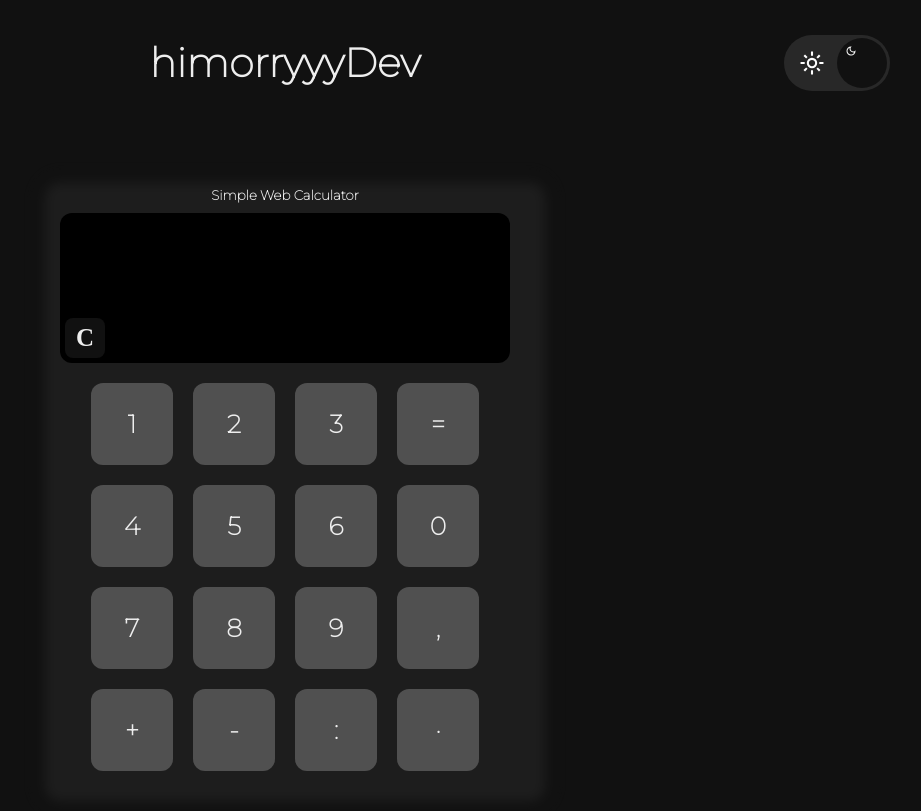
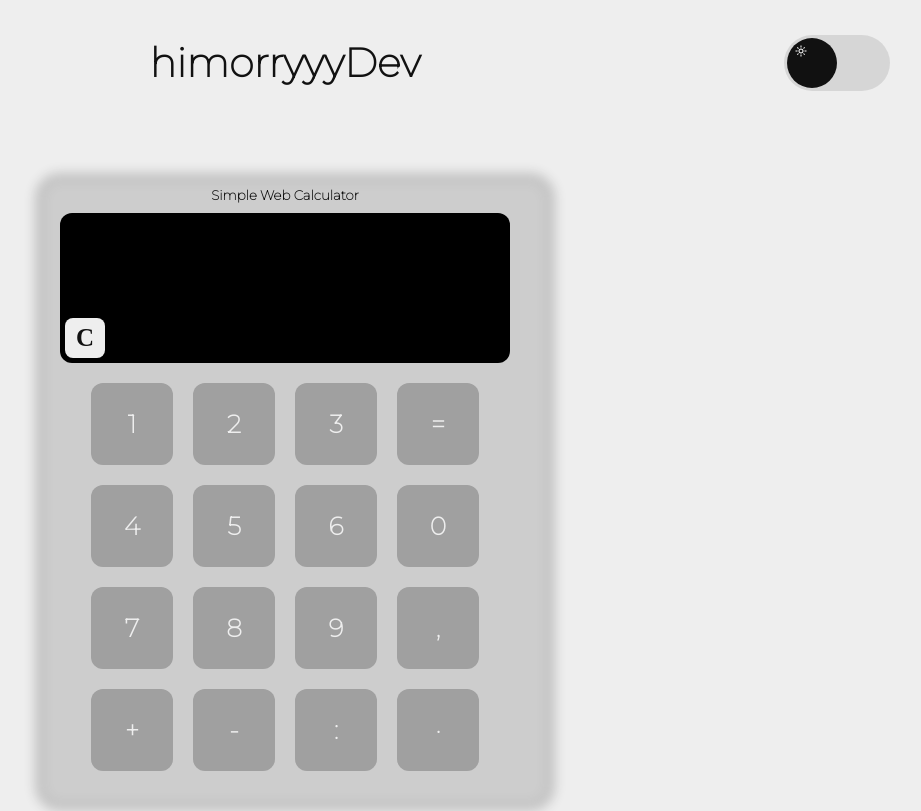
Before and after one commit to himorryyyDev/simple-web-calculator, a plain HTML site: page index.html in a window 1280 px wide. Shown: the whole page, without its empty margins (355-1276 px from the left). Drawn offline with Linux system fonts and the light colour scheme.

Commit message:
theme switcher v1

```diff
--- a/assets/css/styles.css
+++ b/assets/css/styles.css
@@ -143,13 +143,15 @@ button {
 	cursor: pointer;
 	display: flex;
 	align-content: center;
+	z-index: 100;
+	transition: all 1s ease-in-out;
 }
 
 .left-position {
 	position: absolute;
 	top: 3px;
 	left: 3px;
-	transition: all 1s ease;
+	transition: all 1s ease-in-out;
 }
 
 .left-position-default {
@@ -162,7 +164,7 @@ button {
 	position: absolute;
 	top: 3px;
 	right: 3px;
-	transition: all 1s ease;
+	transition: all 1s ease-in-out;
 }
 
 .right-position-default {
@@ -177,6 +179,8 @@ button {
 	display: flex;
 	align-content: center;
 	scale: 0.5;
+	z-index: 0;
+	transition: all 1s ease-in-out;
 }
 
 .button-theme-img {
--- /dev/null
+++ b/assets/js/theme-switcher.js
@@ -0,0 +1,124 @@
+class ThemeSwitcher {
+	selectors = {
+		switchThemeButton: '.theme-button',
+		themeImage: '.theme-img',
+		body: 'body',
+		themeSwitch: '.theme-switch',
+		clearBtn: '.clear-btn',
+		calcBkg: '.calc-bkg',
+		buttons: '.btn-grid button',
+		name: '.name',
+	}
+
+	themes = {
+		dark: 'dark-theme',
+		light: 'light-theme',
+	}
+
+	stateClasses = {
+		leftPosition: 'left-position',
+		rightPosition: 'right-position',
+	}
+
+	storageKey = 'theme'
+
+	constructor() {
+		this.switchThemeButton = document.querySelector(
+			this.selectors.switchThemeButton
+		)
+		this.themeImage = document.querySelector(this.selectors.themeImage)
+		this.body = document.querySelector(this.selectors.body)
+		this.themeSwitch = document.querySelector(this.selectors.themeSwitch)
+		this.clearBtn = document.querySelector(this.selectors.clearBtn)
+		this.calcBkg = document.querySelector(this.selectors.calcBkg)
+		this.buttons = document.querySelectorAll(this.selectors.buttons)
+		this.name = document.querySelector(this.selectors.name)
+
+		this.setInitialTheme()
+		this.bindEvents()
+	}
+
+	get isDarkThemeCached() {
+		return localStorage.getItem(this.storageKey) === this.themes.dark
+	}
+
+	setInitialTheme() {
+		const isDark = this.isDarkThemeCached
+		this.body.classList.toggle(this.themes.dark, isDark)
+		this.body.classList.toggle(this.themes.light, !isDark)
+		this.themeSwitch.classList.toggle(this.themes.dark, isDark)
+		this.themeSwitch.classList.toggle(this.themes.light, !isDark)
+		this.clearBtn.classList.toggle(this.themes.dark, isDark)
+		this.clearBtn.classList.toggle(this.themes.light, !isDark)
+		this.calcBkg.classList.toggle(this.themes.dark, isDark)
+		this.calcBkg.classList.toggle(this.themes.light, !isDark)
+		this.name.classList.toggle(this.themes.dark, isDark)
+		this.name.classList.toggle(this.themes.light, !isDark)
+
+		this.buttons.forEach(button => {
+			button.classList.toggle('calc-dark-theme', isDark)
+			button.classList.toggle('calc-light-theme', !isDark)
+		})
+
+		this.switchThemeButton.classList.toggle(
+			this.stateClasses.rightPosition,
+			isDark
+		)
+		this.switchThemeButton.classList.toggle(
+			this.stateClasses.leftPosition,
+			!isDark
+		)
+		this.themeImage.classList.toggle(this.stateClasses.leftPosition, isDark)
+		this.themeImage.classList.toggle(this.stateClasses.rightPosition, !isDark)
+
+		this.themeImage.src = isDark
+			? './assets/img/sun-light.svg'
+			: './assets/img/moon-light.svg'
+		this.switchThemeButton.querySelector('img').src = isDark
+			? './assets/img/moon-light.svg'
+			: './assets/img/sun-light.svg'
+	}
+
+	toggleTheme() {
+		const isDark = this.isDarkThemeCached
+		const newTheme = isDark ? this.themes.light : this.themes.dark
+
+		localStorage.setItem(this.storageKey, newTheme)
+
+		this.switchThemeButton.classList.toggle(this.stateClasses.rightPosition)
+		this.switchThemeButton.classList.toggle(this.stateClasses.leftPosition)
+		this.themeImage.classList.toggle(this.stateClasses.leftPosition)
+		this.themeImage.classList.toggle(this.stateClasses.rightPosition)
+
+		this.themeImage.src = isDark
+			? './assets/img/moon-light.svg'
+			: './assets/img/sun-light.svg'
+		this.switchThemeButton.querySelector('img').src = isDark
+			? './assets/img/sun-light.svg'
+			: './assets/img/moon-light.svg'
+
+		setTimeout(() => {
+			this.body.classList.toggle(this.themes.dark)
+			this.body.classList.toggle(this.themes.light)
+			this.themeSwitch.classList.toggle(this.themes.dark)
+			this.themeSwitch.classList.toggle(this.themes.light)
+			this.clearBtn.classList.toggle(this.themes.dark)
+			this.clearBtn.classList.toggle(this.themes.light)
+			this.calcBkg.classList.toggle(this.themes.dark)
+			this.calcBkg.classList.toggle(this.themes.light)
+			this.name.classList.toggle(this.themes.dark)
+			this.name.classList.toggle(this.themes.light)
+
+			this.buttons.forEach(button => {
+				button.classList.toggle('calc-dark-theme')
+				button.classList.toggle('calc-light-theme')
+			})
+		}, 500)
+	}
+
+	bindEvents() {
+		this.switchThemeButton.addEventListener('click', () => this.toggleTheme())
+	}
+}
+
+new ThemeSwitcher()
--- a/index.html
+++ b/index.html
@@ -15,6 +15,7 @@
 			crossorigin
 		/>
 		<script src="./assets/js/calculator.js" defer></script>
+		<script src="./assets/js/theme-switcher.js" defer></script>
 	</head>
 	<body class="dark-theme">
 		<h1 class="name">himorryyyDev</h1>
```
